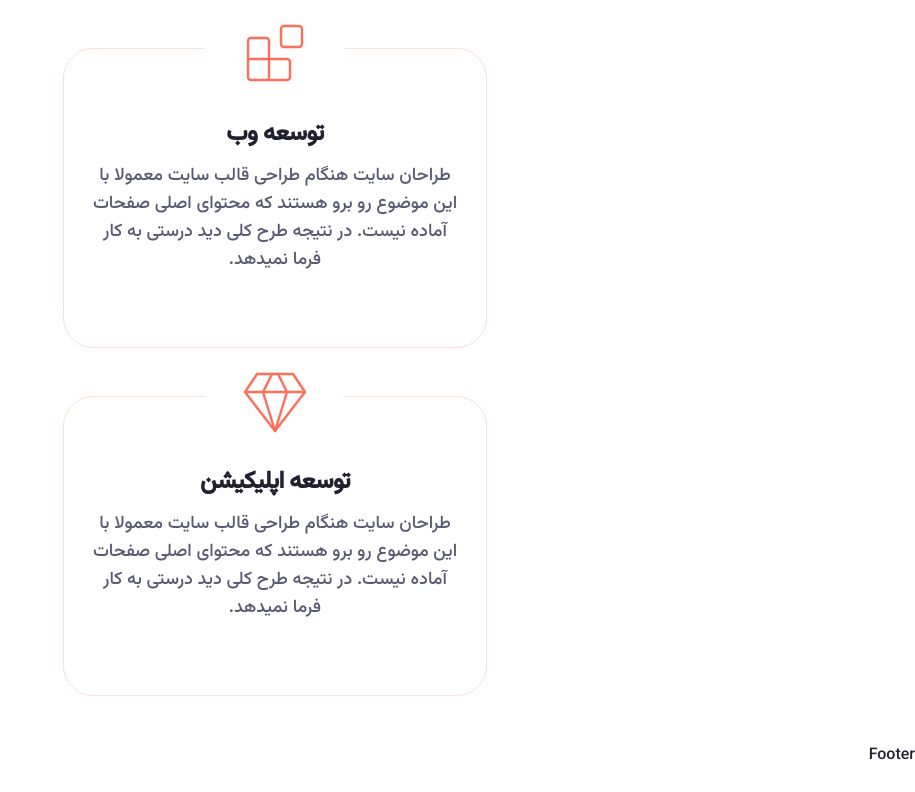
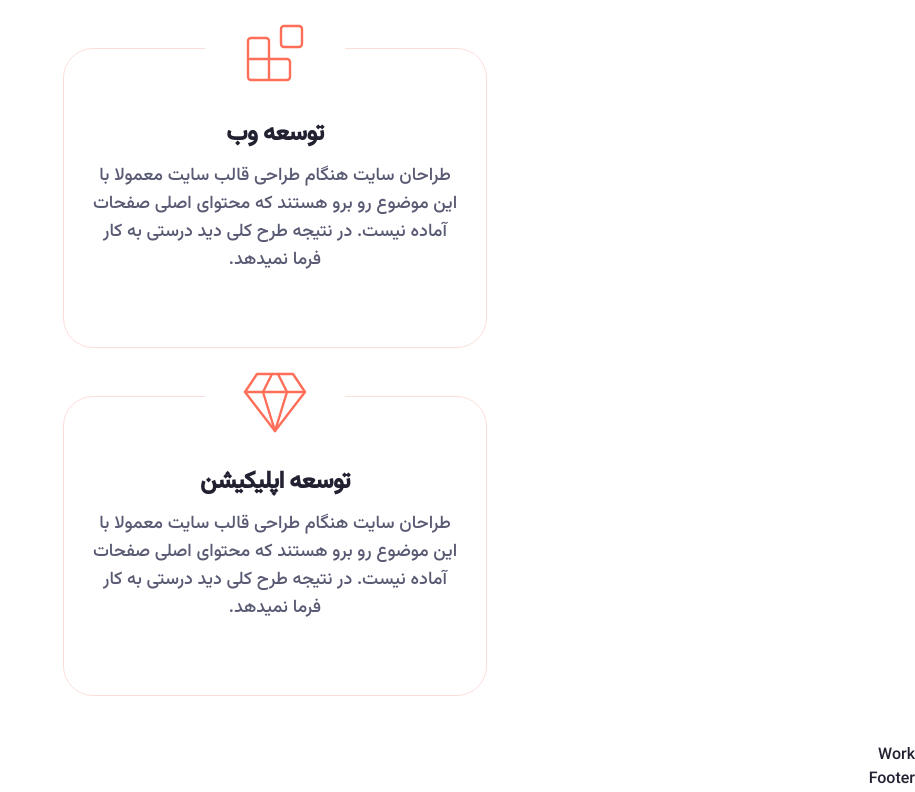
Before and after one commit to Hossein1371za/about-me-website-nextjs14-shadcn-tailwind, a Next.js app: page / in a window 1280 px wide. Shown: the part 1481-2273 px from the top of the page, without its empty margins (365-1280 px from the left). Before the commit the page ends 2249 px from the top, so only its background shows below. Built offline with nearby package versions, Linux system fonts and the light colour scheme.

Commit message:
work section

```diff
--- a/app/page.jsx
+++ b/app/page.jsx
@@ -1,6 +1,7 @@
 import About from "@/components/About";
 import Hero from "@/components/Hero";
 import Services from "@/components/Services";
+import Work from "@/components/Work";
 
 export default function Home() {
   return (
@@ -9,6 +10,7 @@
         <Hero/>
         <About/>
         <Services/>
+        <Work/>
       </main>
     </>
   );
--- /dev/null
+++ b/components/ProjectCard.jsx
@@ -0,0 +1,8 @@
+
+const ProjectCard = () => {
+  return (
+    <div>ProjectCard</div>
+  )
+}
+
+export default ProjectCard
--- /dev/null
+++ b/components/Work.jsx
@@ -0,0 +1,17 @@
+"use client"
+import Link from "next/link"
+import { Button } from "./ui/button"
+
+import "swiper/css"
+import "swiper/css/pagination"
+
+import {Pagination} from "swiper/modules"
+import ProjectCard from "./ProjectCard"
+
+const Work = () => {
+  return (
+    <div>Work</div>
+  )
+}
+
+export default Work
```
